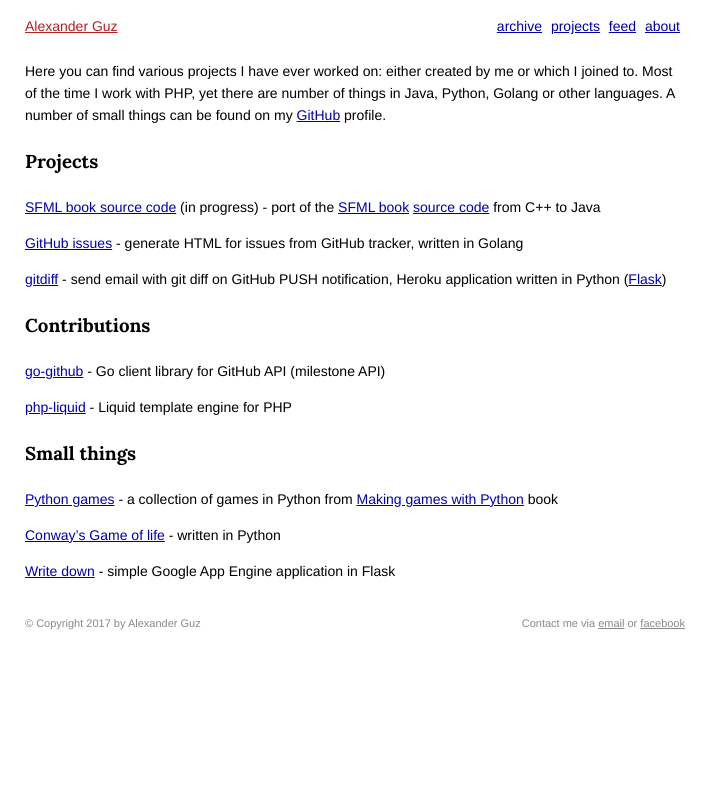
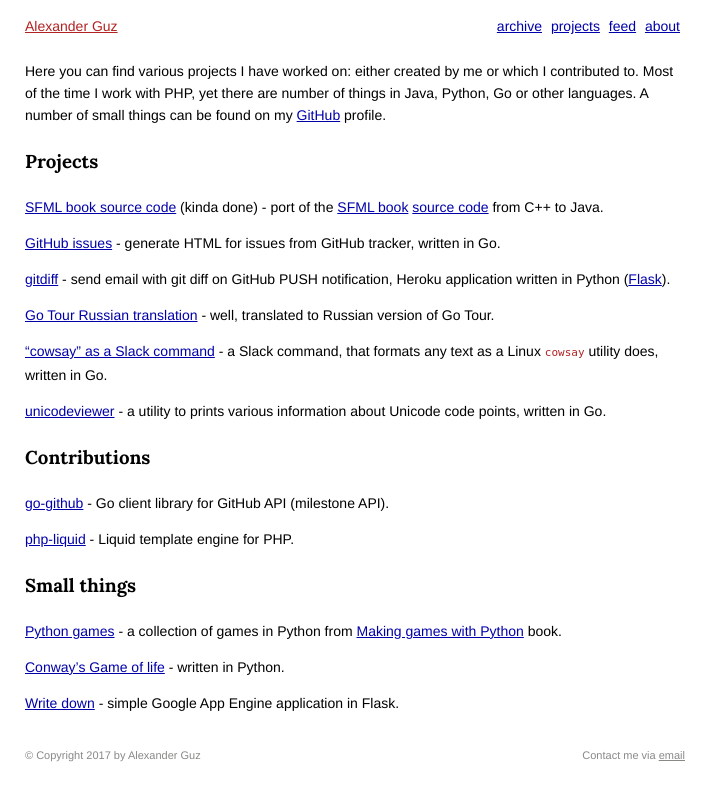
Before and after one commit to kalimatas/kalimatas.github.com, a Jekyll site: the page built from projects/index.md, in a window 1280 px wide. Shown: the top 801 px of the page, without its empty margins (0-723 px from the left). Built offline with Jekyll 4.4.1, drawn with Linux system fonts in a browser that asks for light colours.

Commit message:
Slack application and command

```diff
--- a/_layouts/default.html
+++ b/_layouts/default.html
@@ -1,12 +1,12 @@
 <!DOCTYPE html>
 <html xmlns="http://www.w3.org/1999/xhtml" xml:lang="en" lang="en-us">
 <head>
-    <meta charset="UTF-8" />
-    <title>{{ page.title }} | Alexander Guz's blog</title>
-    <meta name="author" content="{{ site.author }}" />
+	<meta charset="UTF-8" />
+	<title>{{ page.title }} | Alexander Guz's blog</title>
+	<meta name="author" content="{{ site.author }}" />
 	<meta name="description" content="{{ page.description }}" />
-    <link rel="stylesheet" href="/static/css/style.css" type="text/css" />
-    <link rel="stylesheet" href="/static/css/pygments.css" type="text/css" />
+	<link rel="stylesheet" href="/static/css/style.css" type="text/css" />
+	<link rel="stylesheet" href="/static/css/pygments.css" type="text/css" />
 </head>
 <body>
 
@@ -48,7 +48,6 @@
 		<section class="copyright">&copy; Copyright {{ site.time | date: '%Y' }} by {{ site.author }}</section>
 		<section class="contact">
 			Contact me via <a href="mailto:kalimatas@gmail.com">email</a>
-			or <a href="https://www.facebook.com/kalimatas">facebook</a>
 		</section>
 		<div class="clear"></div>
 	</footer>
--- a/projects/index.md
+++ b/projects/index.md
@@ -3,27 +3,33 @@
 title: Projects
 ---
 
-Here you can find various projects I have ever worked on: either created by me or which I joined to. Most of the time I work with PHP, yet there are number of things in Java, Python, Golang or other languages. A number of small things can be found on my [GitHub](https://github.com/kalimatas) profile.
+Here you can find various projects I have worked on: either created by me or which I contributed to. Most of the time I work with PHP, yet there are number of things in Java, Python, Go or other languages. A number of small things can be found on my [GitHub](https://github.com/kalimatas) profile.
 
 ### Projects
 
-<a href="https://github.com/kalimatas/sfmlbook-java" target="_blank">SFML book source code</a> (in progress) - port of the <a href="http://www.packtpub.com/game-development/sfml-game-development" title="SFML book" target="_blank">SFML book</a> <a href="https://github.com/LaurentGomila/SFML-Game-Development-Book" target="_blank">source code</a> from C++ to Java
+<a href="https://github.com/kalimatas/sfmlbook-java" target="_blank">SFML book source code</a> (kinda done) - port of the <a href="http://www.packtpub.com/game-development/sfml-game-development" title="SFML book" target="_blank">SFML book</a> <a href="https://github.com/LaurentGomila/SFML-Game-Development-Book" target="_blank">source code</a> from C++ to Java.
 
-<a href="https://github.com/kalimatas/githubissues" target="_blank">GitHub issues</a> - generate HTML for issues from GitHub tracker, written in Golang
+<a href="https://github.com/kalimatas/githubissues" target="_blank">GitHub issues</a> - generate HTML for issues from GitHub tracker, written in Go.
 
-<a href="https://github.com/kalimatas/gitdiff" target="_blank">gitdiff</a> - send email with git diff on GitHub PUSH notification, Heroku application written in Python (<a href="http://flask.pocoo.org/" target="_blank">Flask</a>)
+<a href="https://github.com/kalimatas/gitdiff" target="_blank">gitdiff</a> - send email with git diff on GitHub PUSH notification, Heroku application written in Python (<a href="http://flask.pocoo.org/" target="_blank">Flask</a>).
+
+<a href="https://github.com/kalimatas/go-tour-ru" target="_blank">Go Tour Russian translation</a> - well, translated to Russian version of Go Tour.
+
+<a href="https://github.com/kalimatas/slack-cowbot" target="_blank">"cowsay" as a Slack command</a> - a Slack command, that formats any text as a Linux `cowsay` utility does, written in Go.
+
+<a href="https://github.com/kalimatas/unicodeviewer" target="_blank">unicodeviewer</a> - a utility to prints various information about Unicode code points, written in Go.
 
 
 ### Contributions
 
-<a href="https://github.com/google/go-github" target="_blank">go-github</a> - Go client library for GitHub API (milestone API)
+<a href="https://github.com/google/go-github" target="_blank">go-github</a> - Go client library for GitHub API (milestone API).
 
-<a href="https://github.com/kalimatas/php-liquid" target="_blank">php-liquid</a> - Liquid template engine for PHP
+<a href="https://github.com/kalimatas/php-liquid" target="_blank">php-liquid</a> - Liquid template engine for PHP.
 
 ### Small things
 
-<a href="https://github.com/kalimatas/pythongames" target="_blank">Python games</a> - a collection of games in Python from <a href="http://inventwithpython.com/" target="_blank">Making games with Python</a> book
+<a href="https://github.com/kalimatas/pythongames" target="_blank">Python games</a> - a collection of games in Python from <a href="http://inventwithpython.com/" target="_blank">Making games with Python</a> book.
 
-<a href="https://github.com/kalimatas/gameoflife" target="_blank">Conway&rsquo;s Game of life</a> - written in Python
+<a href="https://github.com/kalimatas/gameoflife" target="_blank">Conway&rsquo;s Game of life</a> - written in Python.
 
-<a href="https://github.com/kalimatas/writedownme" target="_blank">Write down</a> - simple Google App Engine application in Flask
+<a href="https://github.com/kalimatas/writedownme" target="_blank">Write down</a> - simple Google App Engine application in Flask.
```
Also changed, not shown: _posts/2017-09-10-cowsay-slack-command.markdown (added, +97 -0 lines), about/index.md (+1 -1 lines), static/img/posts/app_credentials.png (added), static/img/posts/cowsay_final_result.png (added), static/img/posts/create_a_slack_app.png (added), static/img/posts/create_slash_command.png (added).
